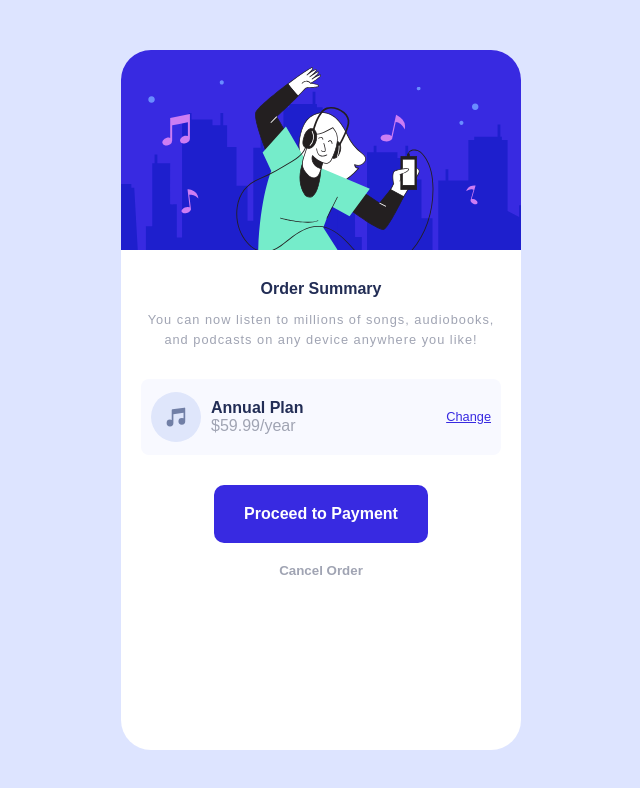
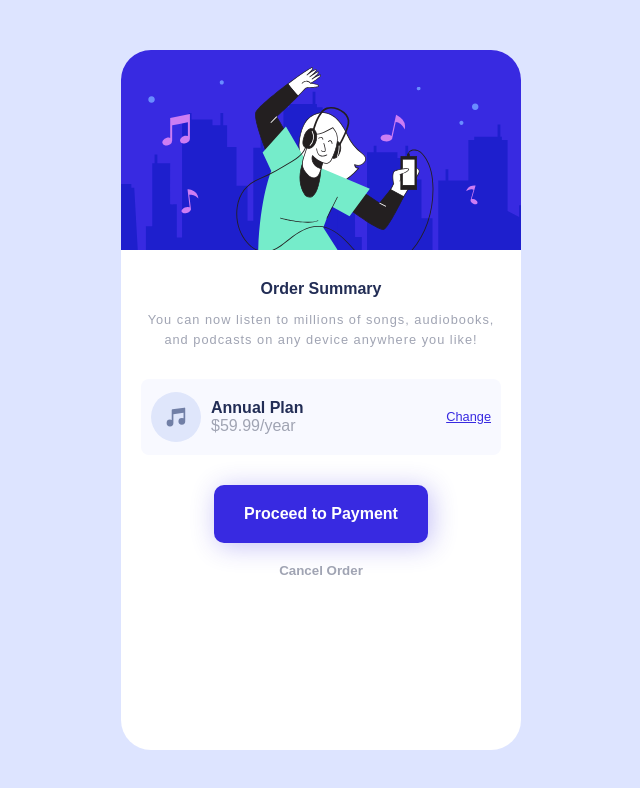
Before and after one commit to AndPrat/202307-w2ch1-andrea-prat, a website: page public/index.html in a window 1280 px wide. Shown: the whole page, without its empty margins (319-959 px from the left). Drawn offline with nearby package versions, Linux system fonts and the light colour scheme; files that its build step writes are made by us from their sources.

Commit message:
Create box-shadow to button-proceed

```diff
--- a/src/sass/_components.scss
+++ b/src/sass/_components.scss
@@ -87,6 +87,7 @@
     border-radius: 10px;
     font-weight: bold;
     text-align: center;
+    box-shadow: 3px 3px 26px rgba(56, 42, 225, 0.3);
   }
 
   &__button-cancel {
```
